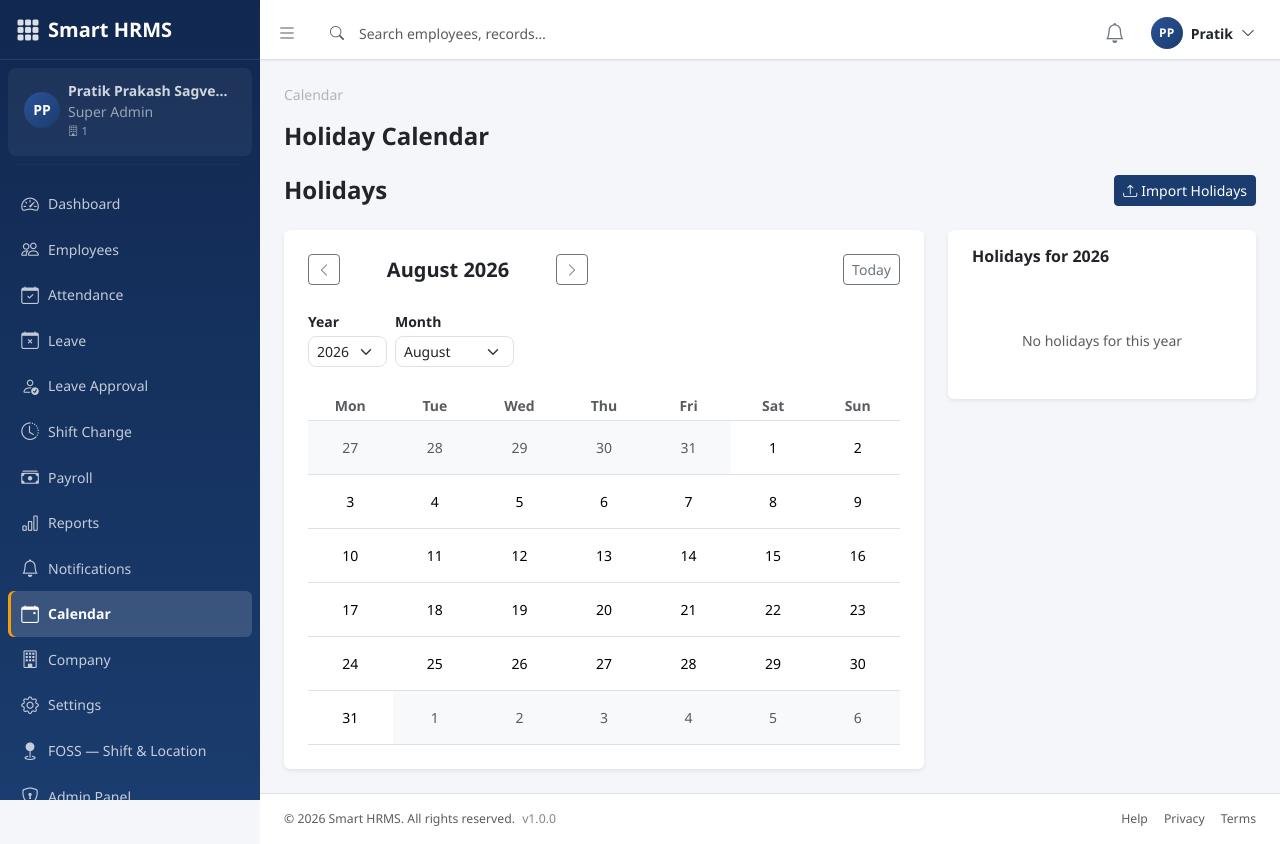
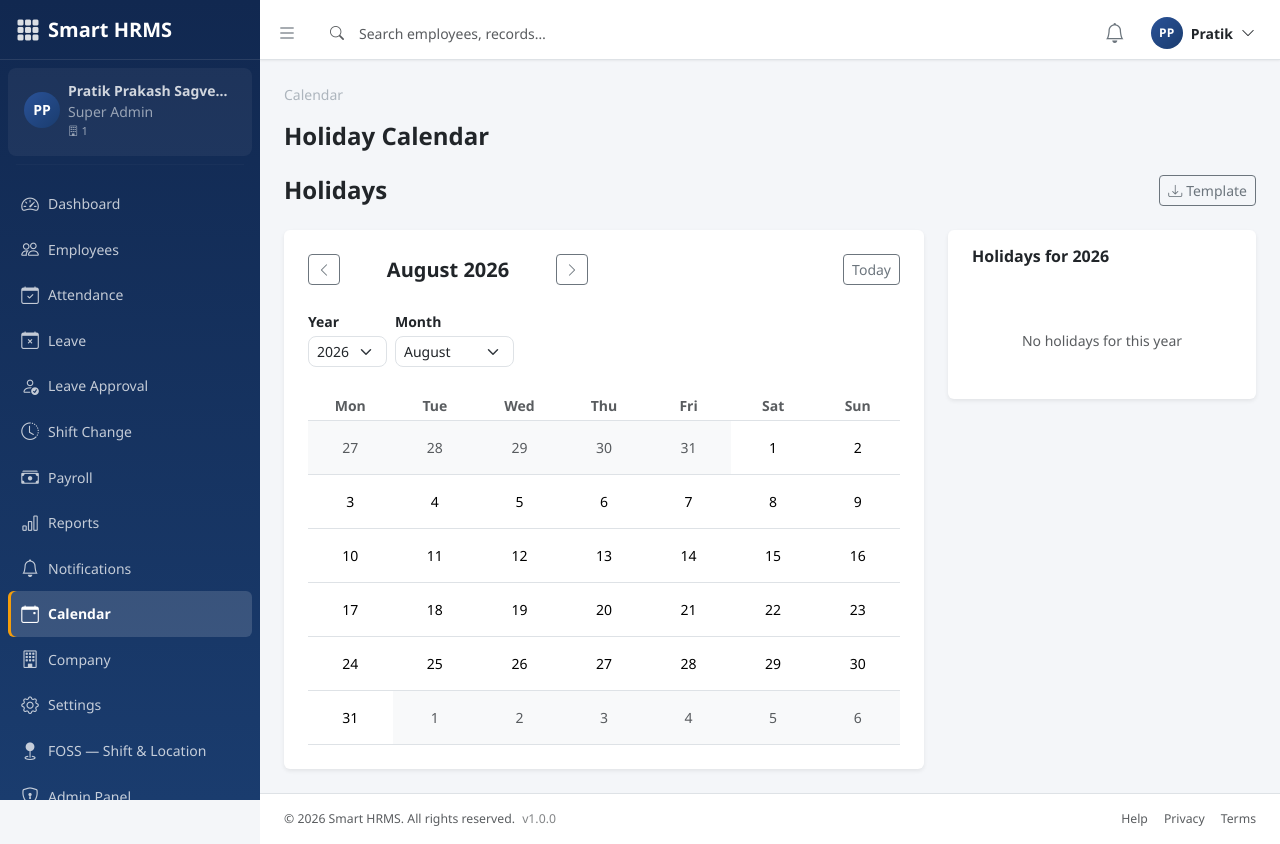
Before and after one commit to durveshparab11cs-ai/HR-Management-System, a Flask app: page /calendar/ in a window 1280 px wide. Run offline with Flask 3, Linux system fonts and the light colour scheme; a user stored in the database is signed in; data that the repository does not hold is empty; some libraries are stand-ins or nearby versions.

Commit message:
URGENT: Add Template download button directly on Calendar page (visible to all users)

```diff
--- a/app/blueprints/calendar/routes.py
+++ b/app/blueprints/calendar/routes.py
@@ -120,7 +120,6 @@ def api_holiday_detail(holiday_id: int):
 
 @calendar_bp.route("/download-template")
 @login_required
-@admin_required
 def download_template():
     """Download a template Excel file for holiday imports."""
     try:
@@ -133,4 +132,4 @@ def download_template():
         )
     except Exception as e:
         flash(f"Error generating template: {str(e)}", "danger")
-        return redirect(url_for("calendar.import_holidays"))
+        return redirect(url_for("calendar.index"))
--- a/app/templates/calendar/index.html
+++ b/app/templates/calendar/index.html
@@ -12,11 +12,11 @@
   <div>
     <h1 class="h4 fw-bold mb-0">Holidays</h1>
   </div>
-  {% if is_admin %}
-  <a href="{{ url_for('calendar.import_holidays') }}" class="btn btn-primary btn-sm">
-    <i class="bi bi-upload me-1"></i>Import Holidays
-  </a>
-  {% endif %}
+  <div class="d-flex gap-2">
+    <a href="{{ url_for('calendar.download_template') }}" class="btn btn-outline-secondary btn-sm" title="Download Excel template">
+      <i class="bi bi-download me-1"></i>Template
+    </a>
+  </div>
 </div>
 
 <div class="row g-4">
```
Also changed, not shown: 1 other file.
